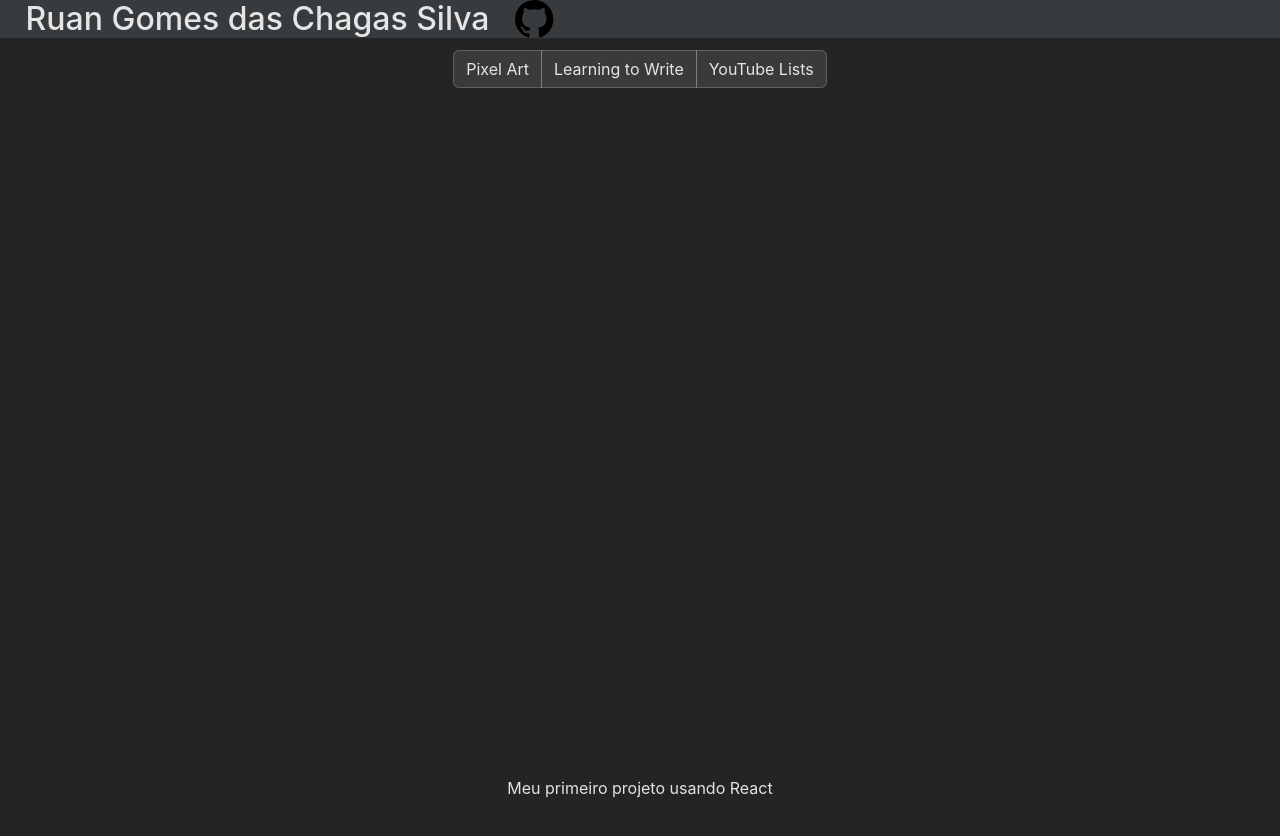
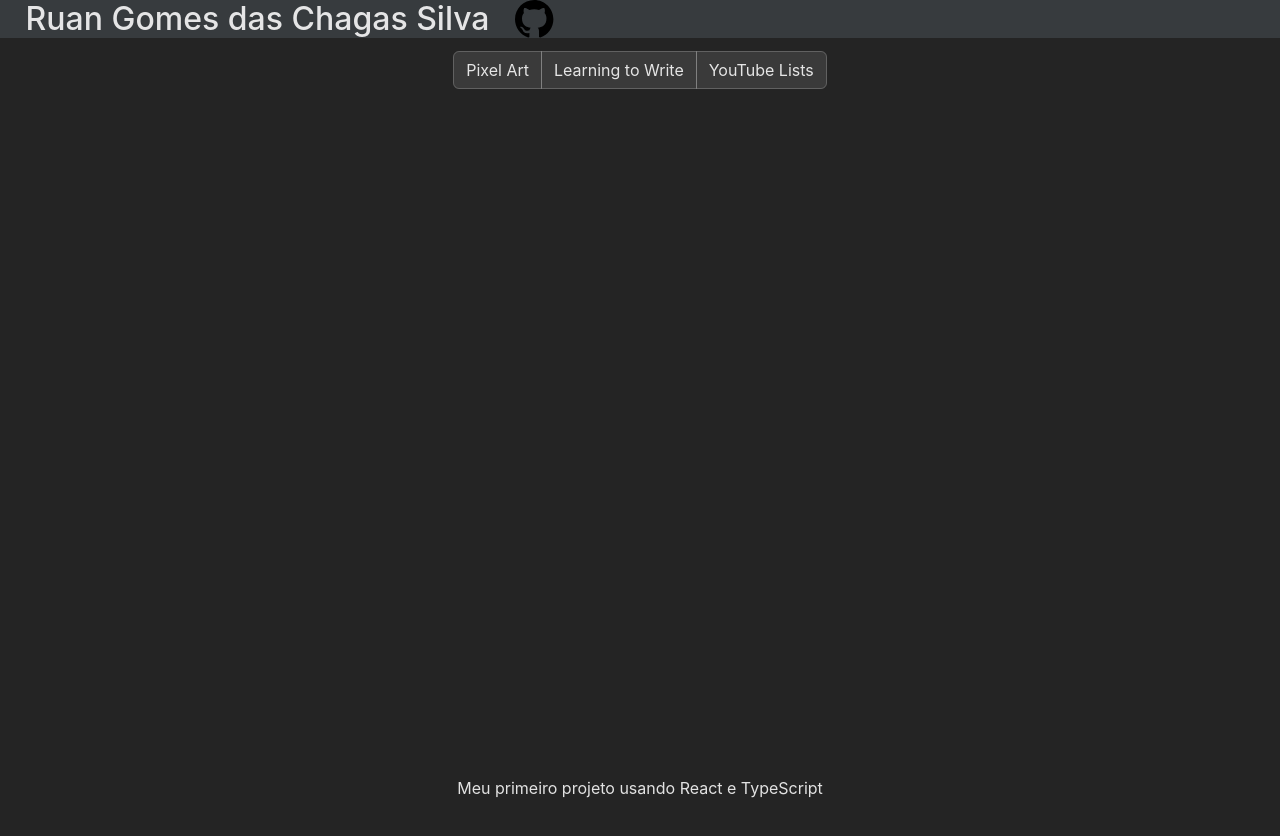
Before and after one commit to RuanChagas95/portifolio, a React (Vite) app: page / in a window 1280 px wide. Shown: the top 836 px of the page. Before the commit the page ends 800 px from the top, so only its background shows below. Built offline with nearby package versions, Linux system fonts and the light colour scheme.

Commit message:
fix style

```diff
--- a/src/App.tsx
+++ b/src/App.tsx
@@ -15,7 +15,7 @@ function App() {
     <Header />
     <br /><br />
     <CreateProjectGroup />
-    <footer>Meu primeiro projeto usando React</footer>
+    <footer>Meu primeiro projeto usando React e TypeScript</footer>
     </>
   )
 }
--- a/src/components/projects/CreateProjectGroup.tsx
+++ b/src/components/projects/CreateProjectGroup.tsx
@@ -1,7 +1,6 @@
 import { projectList, projectType } from './projectList'
 import './projectGroup.css'
 import ProjectDescribe from './ProjectDescribe/ProjectDescribe'
-import { useState } from 'react'
 
 let lastSelected : string = ''
 
--- a/src/components/projects/projectGroup.css
+++ b/src/components/projects/projectGroup.css
@@ -11,5 +11,4 @@
 }
 .projects {
   text-align: center;
-  margin-bottom: 50px;
 }
--- a/src/index.css
+++ b/src/index.css
@@ -1,6 +1,5 @@
 #root {
   margin: 10px;
-  margin-top: 50px;
   display: flex;
   justify-content: center;
   font-family: Inter, system-ui, Avenir, Helvetica, Arial, sans-serif;
@@ -17,7 +16,7 @@
 }
 body {
   background-color: #242424;
-  margin: 0;
+  margin-top: calc(max(3.2vw, 32px));
   display: flex;
   min-width: 320px;
   min-height: 100vh;
```
